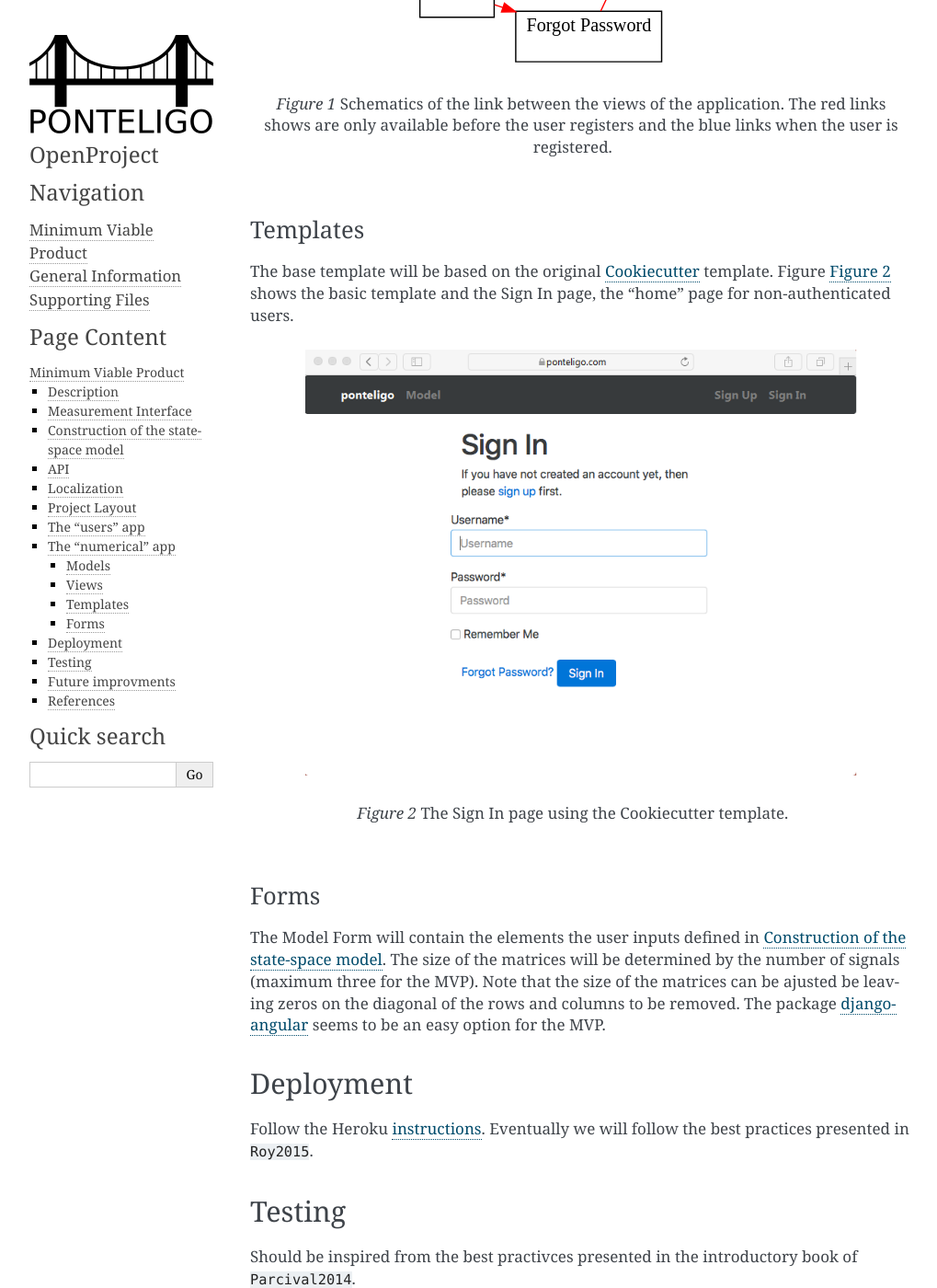
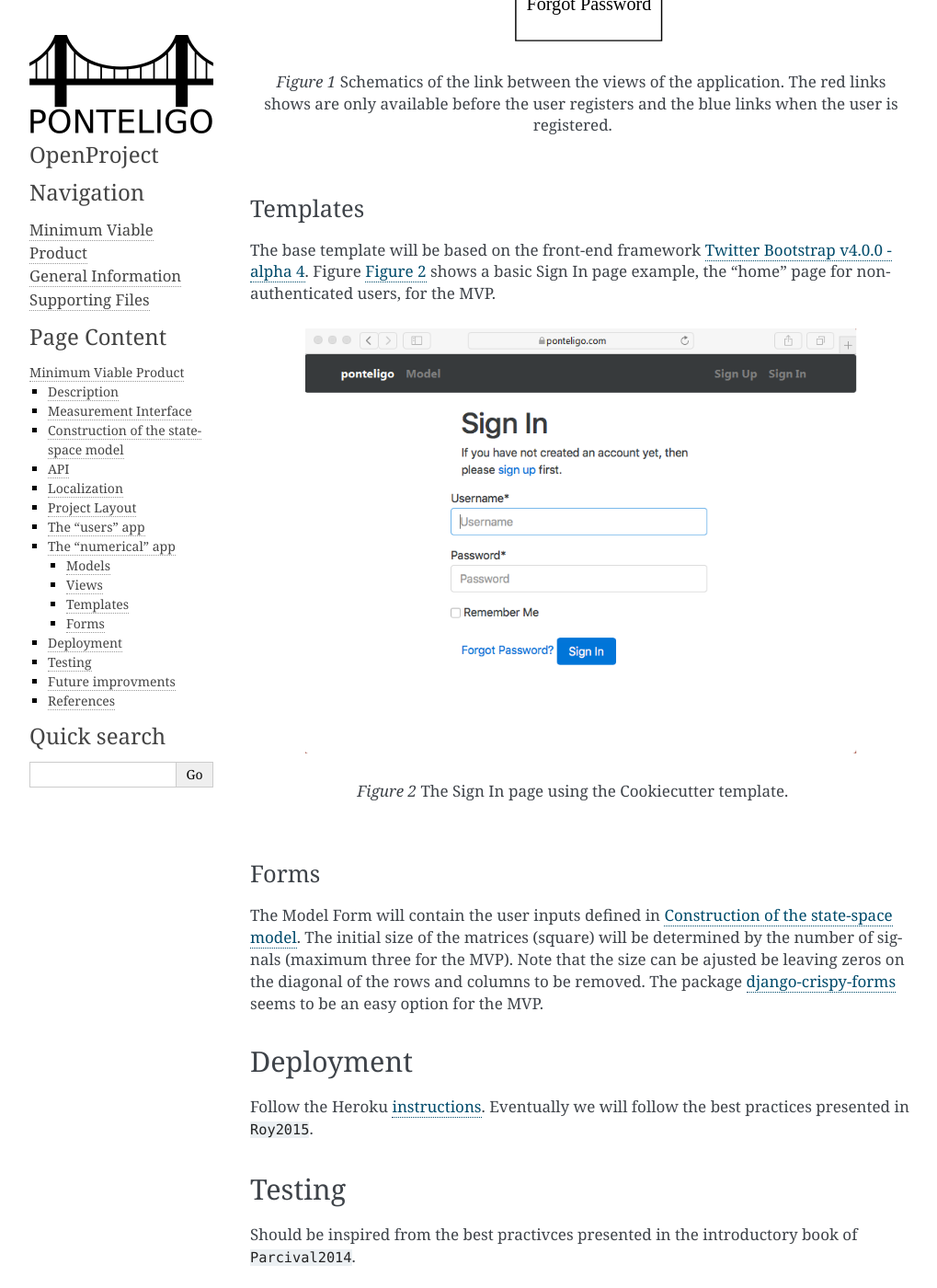
Before and after one commit to zolware/specsPonteligo, a Sphinx documentation site: the page built from doc/mvp.rst, in a window 1280 px wide and 1400 px high, scrolled down 4217 px. Shown: the whole window at 92% size, without its empty margins (118-1137 px from the left). Built offline with Sphinx 7.4.7, drawn with Linux system fonts in a browser that asks for light colours; cross-references to code outside the pages are shown as plain code; some of the changed text lies outside the part shown.

Commit message:
Updated specifications for the meeting.

```diff
--- a/doc/mvp.rst
+++ b/doc/mvp.rst
@@ -98,14 +98,14 @@ The Django project will use `django-allauth <https://github.com/pennersr/django-
 The "numerical" app
 ----------------------
 
-The "numerical" application will save the user's inputs and provide access to the model database. The application will also provide tools to manipulate (Kalman filter) and visualize the data.
+The "numerical" application will save the user's inputs and provide access to the model database. The application will also provide tools to manipulate and visualize data.
 
 In the future, we plan to add a bayesian network visualization tool as well as an array of different filters and signal analysis tools.
 
 Models
 ######
 
-The *User* model will be imported from the "users" app. The *Numerical* model will contain the basic user inputs listed in :numref:`table1`. Note that the *ArrayField* and the *JSONField* are specific to postgreSQL but are available in the django.contrib.postgres.fields module.
+The *User* model will be imported from the "users" app. The *Numerical* model will contain the basic user inputs listed in :numref:`table1`. Note that the *ArrayField* and the *JSONField* are specific to postgreSQL but are available in the *django.contrib.postgres.fields* module.
 
 .. csv-table:: The *Numerical* model.
    :name: table1
@@ -162,7 +162,7 @@ Figure :numref:`f_views` shows a schematics of the interaction between the web p
 Templates
 #########
 
-The base template will be based on the original `Cookiecutter <https://github.com/pydanny/cookiecutter-django>`_ template. Figure :numref:`f_signIn` shows the basic template and the Sign In page, the "home" page for non-authenticated users.
+The base template will be based on the front-end framework `Twitter Bootstrap v4.0.0 - alpha 4  <http://v4-alpha.getbootstrap.com>`_. Figure :numref:`f_signIn` shows a basic Sign In page example, the "home" page for non-authenticated users, for the MVP.
 
 .. figure:: ../images/mvp_signIn.png
     :name: f_signIn
@@ -176,7 +176,7 @@ The base template will be based on the original `Cookiecutter <https://github.co
 Forms
 #####
 
-The Model Form will contain the elements the user inputs defined in :ref:`sec_state_space`. The size of the matrices will be determined by the number of signals (maximum three for the MVP). Note that the size of the matrices can be ajusted be leaving zeros on the diagonal of the rows and columns to be removed. The package `django-angular <http://django-angular.awesto.com/form_validation/>`_  seems to be an easy option for the MVP.
+The Model Form will contain the user inputs defined in :ref:`sec_state_space`. The initial size of the matrices (square) will be determined by the number of signals (maximum three for the MVP). Note that the size can be ajusted be leaving zeros on the diagonal of the rows and columns to be removed. The package `django-crispy-forms <http://django-crispy-forms.readthedocs.io/en/latest/index.html>`_ seems to be an easy option for the MVP.
 
 Deployment
 ----------
```
